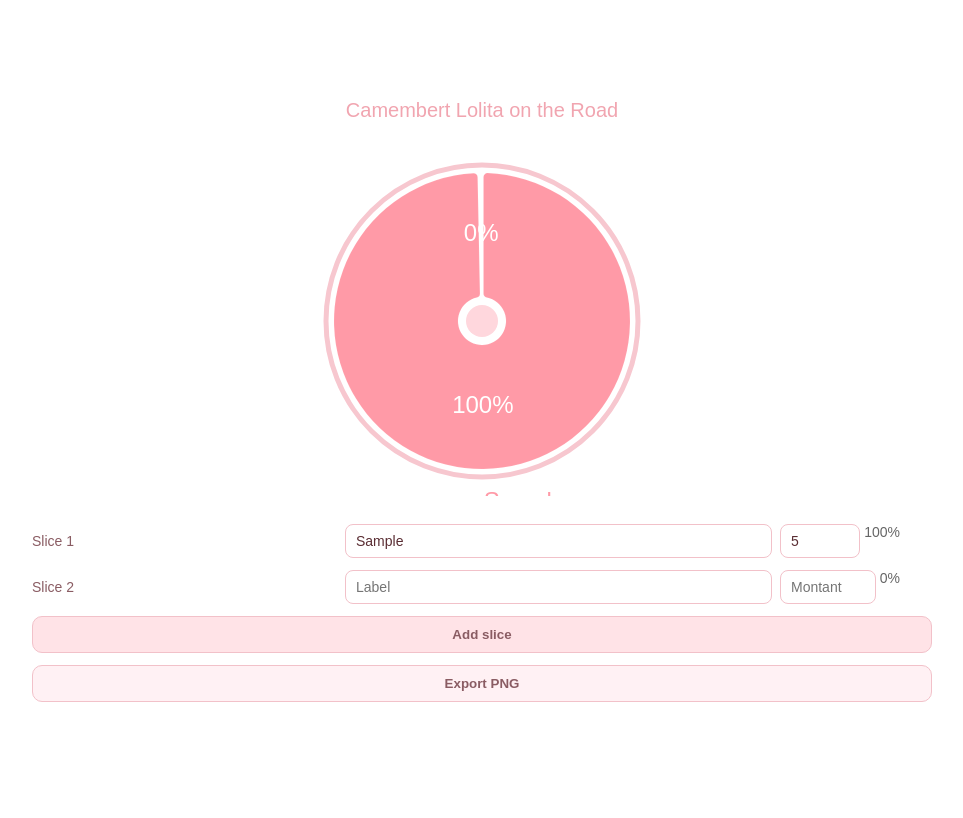
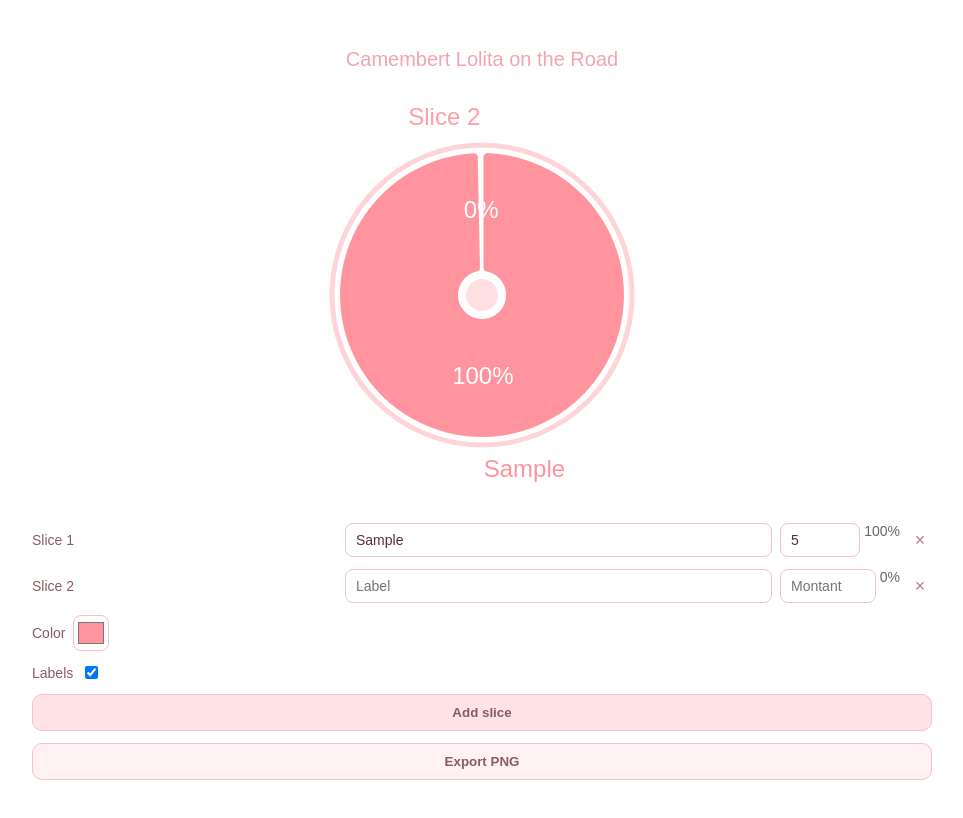
Before and after one commit to atoulmet/Lola-pie, a Next.js app: page / in a window 1280 px wide. Both pictures are taken after typing "Sample", "5" into the empty fields and a click on the button "Add slice". Shown: the top 818 px of the page, without its empty margins (158-1121 px from the left). Built offline with nearby package versions, Linux system fonts and the light colour scheme; a web font is replaced by a local one.

Commit message:
Add travel book variation

```diff
--- a/src/app/globals.css
+++ b/src/app/globals.css
@@ -54,6 +54,47 @@ main {
   color: #5a2d33;
 }
 
+.chart-color {
+  display: flex;
+  align-items: center;
+  gap: 8px;
+  font-size: 14px;
+  color: #8a5c63;
+}
+
+.chart-color input[type="color"] {
+  width: 36px;
+  height: 36px;
+  border: 1px solid #f2c1c9;
+  border-radius: 8px;
+  padding: 2px;
+  cursor: pointer;
+  background: none;
+}
+
+.chart-toggle {
+  display: flex;
+  align-items: center;
+  gap: 8px;
+  font-size: 14px;
+  color: #8a5c63;
+  cursor: pointer;
+}
+
+.chart-remove {
+  background: none;
+  border: none;
+  color: #c47a82;
+  font-size: 18px;
+  cursor: pointer;
+  padding: 0;
+  line-height: 1;
+}
+
+.chart-remove:hover {
+  color: #8a3a42;
+}
+
 .chart-add {
   padding: 10px 14px;
   border-radius: 10px;
--- a/src/app/page.tsx
+++ b/src/app/page.tsx
@@ -22,6 +22,8 @@ export default function Home() {
     { id: makeId(), percent: "0", amount: "", label: "" },
   ]);
   const chartId = "circle-chart";
+  const [baseColor, setBaseColor] = useState("#FF949E");
+  const [showLabels, setShowLabels] = useState(true);
 
   const chartSlices = useMemo(
     () =>
@@ -33,26 +35,20 @@ export default function Home() {
   );
 
   const updateAmount = (id: string, value: string) => {
-    setSlices((prev) => prev.map((slice) => (slice.id === id ? { ...slice, amount: value } : slice)));
-  };
-
-  const calculatePercentages = () => {
     setSlices((prev) => {
-      const amounts = prev.map((slice) => {
-        const numeric = Number.parseFloat(slice.amount);
+      const next = prev.map((slice) => (slice.id === id ? { ...slice, amount: value } : slice));
+      const amounts = next.map((slice) => {
+        const numeric = Number.parseFloat(slice.id === id ? value : slice.amount);
         return Number.isFinite(numeric) && numeric > 0 ? numeric : 0;
       });
       const total = amounts.reduce((sum, amount) => sum + amount, 0);
-
       if (total === 0) {
-        return prev.map((slice) => ({ ...slice, percent: "0" }));
+        return next.map((slice) => ({ ...slice, percent: "0" }));
       }
-
-      return prev.map((slice, index) => {
-        const amount = amounts[index];
-        const percent = total > 0 ? (amount / total) * 100 : 0;
-        return { ...slice, percent: formatValue(percent) };
-      });
+      return next.map((slice, index) => ({
+        ...slice,
+        percent: formatValue((amounts[index] / total) * 100),
+      }));
     });
   };
 
@@ -62,6 +58,25 @@ export default function Home() {
 
   const addSlice = () => {
     setSlices((prev) => [...prev, { id: makeId(), percent: "0", amount: "", label: "" }]);
+  };
+
+  const removeSlice = (id: string) => {
+    setSlices((prev) => {
+      const next = prev.filter((slice) => slice.id !== id);
+      if (next.length === 0) return prev;
+      const amounts = next.map((slice) => {
+        const numeric = Number.parseFloat(slice.amount);
+        return Number.isFinite(numeric) && numeric > 0 ? numeric : 0;
+      });
+      const total = amounts.reduce((sum, amount) => sum + amount, 0);
+      if (total === 0) {
+        return next.map((slice) => ({ ...slice, percent: "0" }));
+      }
+      return next.map((slice, index) => ({
+        ...slice,
+        percent: formatValue((amounts[index] / total) * 100),
+      }));
+    });
   };
 
   const embedPlaypenSans = async (svg: SVGSVGElement) => {
@@ -145,7 +160,7 @@ export default function Home() {
     const image = new Image();
     image.onload = () => {
       const exportWidth = 900;
-      const exportHeight = 350;
+      const exportHeight = 400;
       const ratio = window.devicePixelRatio || 1;
       const canvas = document.createElement("canvas");
       canvas.width = exportWidth * ratio;
@@ -183,7 +198,7 @@ export default function Home() {
     <main>
       <div className="chart-wrap">
         <h1 className="chart-title">Camembert Lolita on the Road</h1>
-        <CircleChart slices={chartSlices} svgId={chartId} />
+        <CircleChart slices={chartSlices} svgId={chartId} baseColor={baseColor} showLabels={showLabels} />
         <div className="chart-controls">
           {slices.map((slice, index) => (
             <label key={slice.id} className="chart-input">
@@ -203,14 +218,38 @@ export default function Home() {
                   value={slice.amount}
                   placeholder="Montant"
                   onChange={(event) => updateAmount(slice.id, event.target.value)}
-                  onBlur={calculatePercentages}
                 />
                 <span style={{ fontSize: "0.875rem", color: "#666" }}>
                   {slice.percent}%
                 </span>
               </div>
+              {slices.length > 1 ? (
+                <button
+                  type="button"
+                  className="chart-remove"
+                  onClick={() => removeSlice(slice.id)}
+                >
+                  &times;
+                </button>
+              ) : <span />}
             </label>
           ))}
+          <label className="chart-color">
+            <span>Color</span>
+            <input
+              type="color"
+              value={baseColor}
+              onChange={(event) => setBaseColor(event.target.value)}
+            />
+          </label>
+          <label className="chart-toggle">
+            <span>Labels</span>
+            <input
+              type="checkbox"
+              checked={showLabels}
+              onChange={(event) => setShowLabels(event.target.checked)}
+            />
+          </label>
           <button type="button" className="chart-add" onClick={addSlice}>
             Add slice
           </button>
--- a/src/components/CircleChart.tsx
+++ b/src/components/CircleChart.tsx
@@ -11,10 +11,14 @@ type CircleChartProps = {
   size?: number;
   innerRadius?: number;
   svgId?: string;
+  baseColor?: string;
+  showLabels?: boolean;
 };
 
-
-const DEFAULT_COLORS = ["#ff9aa7", "#ffc0ca", "#ffd3dc", "#ffb0bb"];
+const getSliceColor = (baseColor: string, index: number) => {
+  const opacity = Math.max(1 - index * 0.1, 0.1);
+  return `color-mix(in srgb, ${baseColor} ${Math.round(opacity * 100)}%, transparent)`;
+};
 
 const formatPercent = (value: number) => `${Math.round(value)}%`;
 const splitLabel = (label: string, maxChars: number) => {
@@ -52,12 +56,14 @@ export default function CircleChart({
   size = 300,
   innerRadius = 24,
   svgId,
+  baseColor = "#FF949E",
+  showLabels = true,
 }: CircleChartProps) {
   const svgWidth = 900;
-  const svgHeight = 350;
+  const svgHeight = 400;
   const centerX = svgWidth / 2;
   const centerY = svgHeight / 2;
-  const outerRadius = size / 2 - 2;
+  const outerRadius = size / 2 - 8;
   const separatorWidth = 0.1;
   const padAngle = 0.02;
   const cornerRadius = 4;
@@ -85,7 +91,7 @@ export default function CircleChart({
       viewBox={`0 0 ${svgWidth} ${svgHeight}`}
       role="img"
     >
-      <circle cx={centerX} cy={centerY} r={outerRadius + 8} fill="none" stroke="#f7c7cf" strokeWidth={5} />
+      <circle cx={centerX} cy={centerY} r={outerRadius + 8} fill="none" stroke={`color-mix(in srgb, ${baseColor} 40%, white)`} strokeWidth={5} />
       <g transform={`translate(${centerX} ${centerY})`}>
         {pieData.map((slice, index) => {
           const path = arcGenerator(slice);
@@ -93,16 +99,17 @@ export default function CircleChart({
           const [labelX, labelY] = labelArc.centroid(slice);
           const labelText = slice.data.label?.trim() || `Slice ${index + 1}`;
           const labelLines = splitLabel(labelText, 14);
-          const sliceColor = slice.data.color ?? DEFAULT_COLORS[index % DEFAULT_COLORS.length];
+          const color = slice.data.color ?? getSliceColor(baseColor, index);
           return (
             <g key={`${slice.data.percent}-${index}`}>
               <path
                 d={path ?? ""}
-                fill={sliceColor}
+                fill={color}
                 stroke="#ffffff"
                 strokeWidth={separatorWidth}
                 strokeLinejoin="round"
               />
+              {showLabels && (
                 <text
                   x={textX}
                   y={textY}
@@ -114,12 +121,14 @@ export default function CircleChart({
                 >
                   {formatPercent(slice.data.percent)}
                 </text>
+              )}
+              {showLabels && (
                 <text
                   x={labelX}
                   y={labelY}
                   textAnchor={labelX >= 0 ? "start" : "end"}
                   dominantBaseline="middle"
-                fill={sliceColor}
+                  fill={color}
                   fontSize={24}
                   fontWeight={400}
                 >
@@ -133,11 +142,12 @@ export default function CircleChart({
                     </tspan>
                   ))}
                 </text>
+              )}
             </g>
           );
         })}
       </g>
-      <circle cx={centerX} cy={centerY} r={innerFillRadius} fill="#ffd7dd" />
+      <circle cx={centerX} cy={centerY} r={innerFillRadius} fill={`color-mix(in srgb, ${baseColor} 30%, white)`} />
     </svg>
   );
 }
```
Lines whose indentation alone changed are shown as unchanged.
